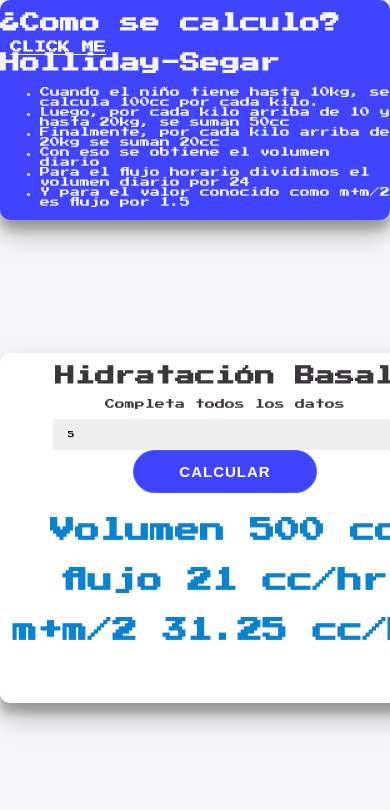
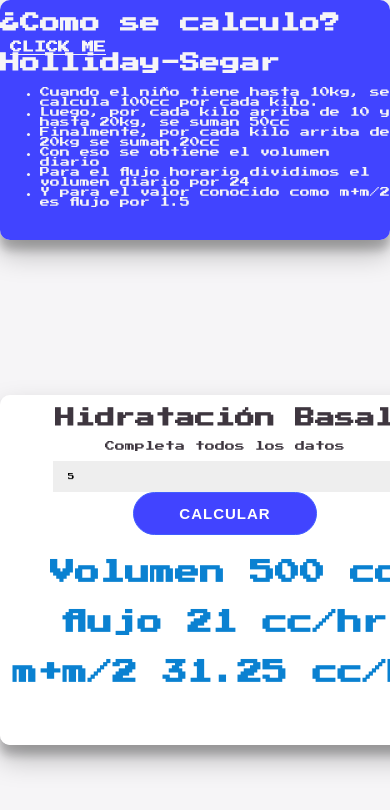
Before and after one commit to fabrizio123450/basalPP.github.io, a plain HTML site: page index.html in a window 390 px wide. Both pictures are taken after typing "5" into the empty fields and a click on the button "CALCULAR". Shown: the top 810 px of the page. Drawn offline with Linux system fonts and the light colour scheme.

Commit message:
arreglado detalle cuando la pantalla es mas pequeña css

```diff
--- a/style.css
+++ b/style.css
@@ -128,7 +128,7 @@ button:active {
         float: left;
     }
     #contenedor2 {
-        height: 220px;
+        height: 240px;
     }
 
     #contenedor {
@@ -137,7 +137,7 @@ button:active {
         text-align: center;
         /* Estas 3 lineas se encargan de centrar el div vertical y horizontalmente */
         position: absolute;
-        inset: 25% 0 0 0 ;
+        inset: 35% 0 0 0 ;
         margin: auto;
         border-radius: 10px;
         overflow: hidden;
```
